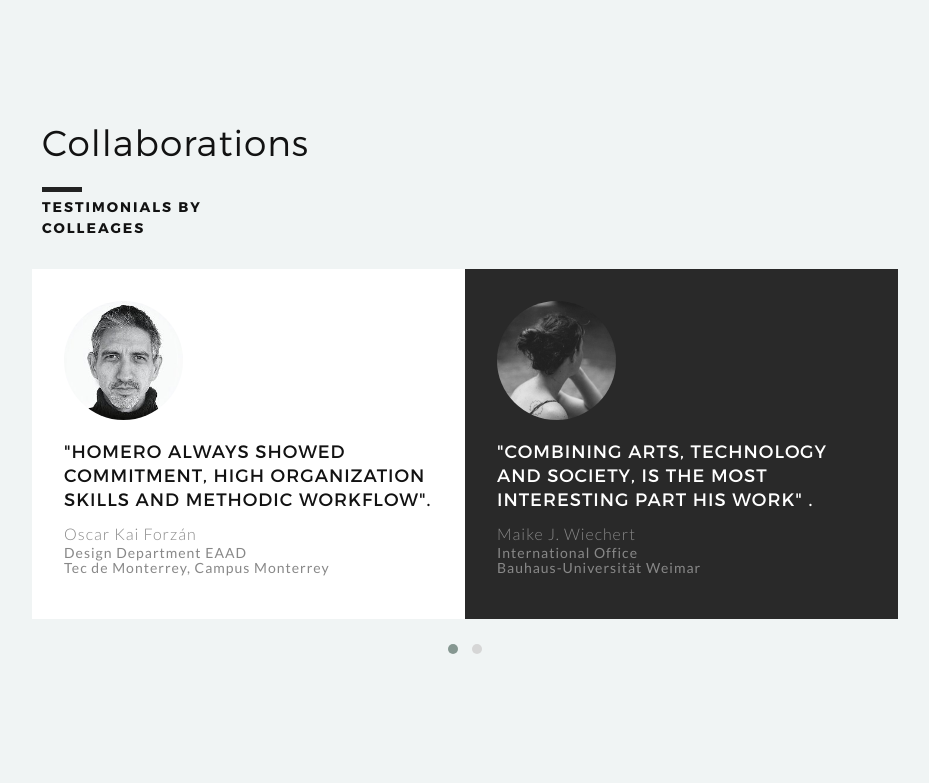
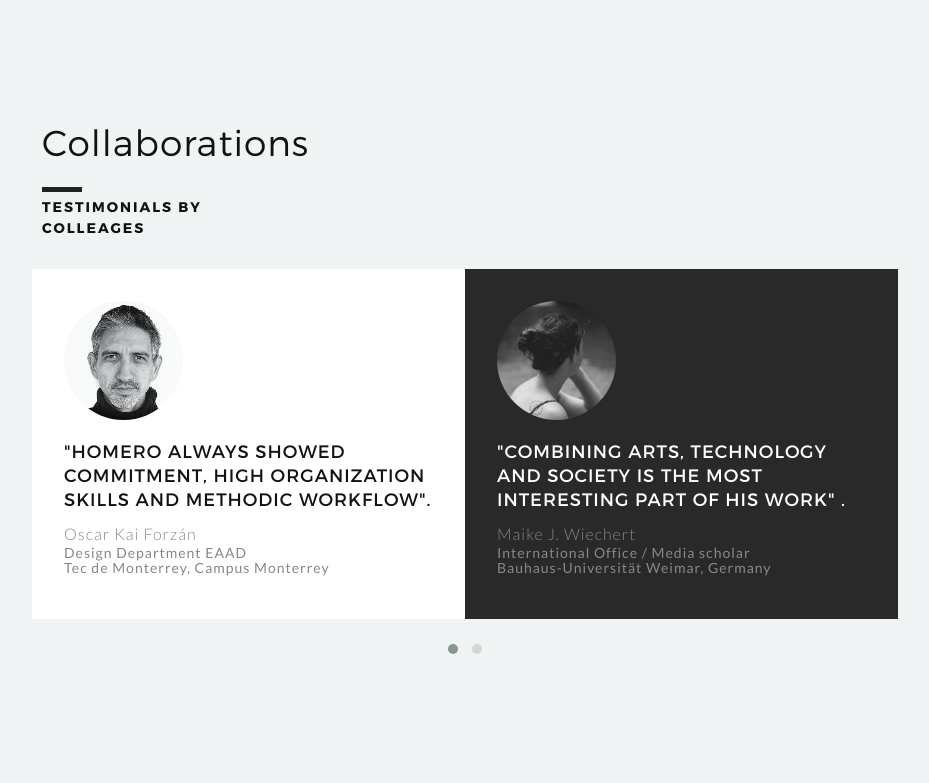
Before and after one commit to homeroruiz/Final-web-project, a PHP site: page / in a window 1280 px wide. Shown: the part 1648-2431 px from the top of the page, without its empty margins (175-1104 px from the left). Run offline with PHP 8.4, Linux system fonts and the light colour scheme.

Commit message:
Modifications on testimonial Text

```diff
--- a/index.php
+++ b/index.php
@@ -138,9 +138,9 @@
                 <div class="testimonial-block ">
                     <div class="testimonial-info dark-bg">
                     <img alt="Phd. Ritte" title="" src="images/testimonial/03.jpg">
-                      <h3 class="sub-heading  font2 white">"Combining arts, technology and society, is the most interesting part his work" . </h3>
+                      <h3 class="sub-heading  font2 white">"Combining arts, technology and society is the most interesting part of his work" . </h3>
                       <p>Maike J. Wiechert</p>
-                      <h5>International Office <br>Bauhaus-Universität Weimar </h5>
+                      <h5>International Office / Media scholar <br>Bauhaus-Universität Weimar, Germany </h5>
                       <ul class="testimonial-social">
                        <!-- <li><a href="#"><span class="ion-social-twitter white"></span></a></li>  Agregar twitter si cuenta con uno-->
                       </ul>
```
